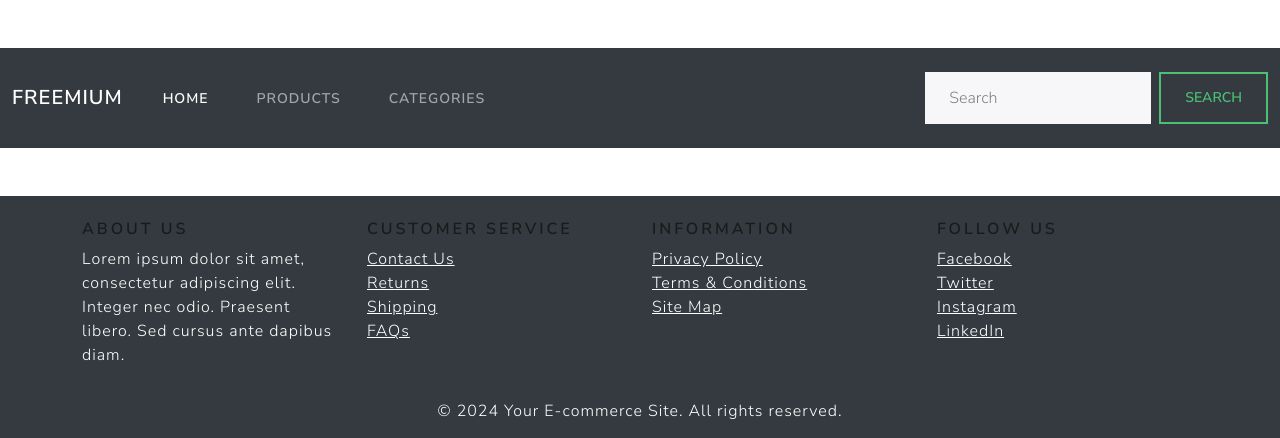
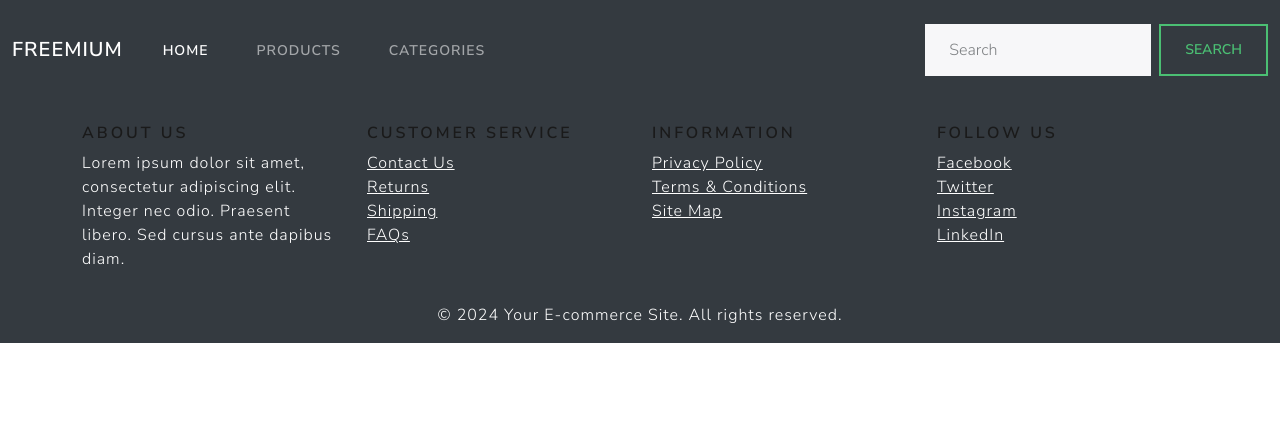
Before and after one commit to Baylox/Freemium, a Symfony app: template templates/base.html.twig in a window 1280 px wide. Shown: the top 438 px of the page. Run offline with Twig, Linux system fonts and the light colour scheme; the template is opened without the code that fills it, so the values that code supplies are empty; style sheets or scripts are compiled from the project's sources; some libraries are stand-ins or nearby versions.

Commit message:
Refactor header structure in base.html.twig

```diff
--- a/templates/base.html.twig
+++ b/templates/base.html.twig
@@ -15,7 +15,7 @@
 
     {# Bloc pour le contenu de l'en-tête de la page #}
     {% block header %}
-        <nav class="navbar navbar-expand-lg navbar-dark bg-dark mt-5 mb-5">
+        <nav class="navbar navbar-expand-lg navbar-dark bg-dark">
             <div class="container-fluid">
                 <a class="navbar-brand" href="#">Freemium</a>
                 <button class="navbar-toggler" type="button" data-bs-toggle="collapse" data-bs-target="#navbarScroll" aria-controls="navbarScroll" aria-expanded="false" aria-label="Toggle navigation">
```
